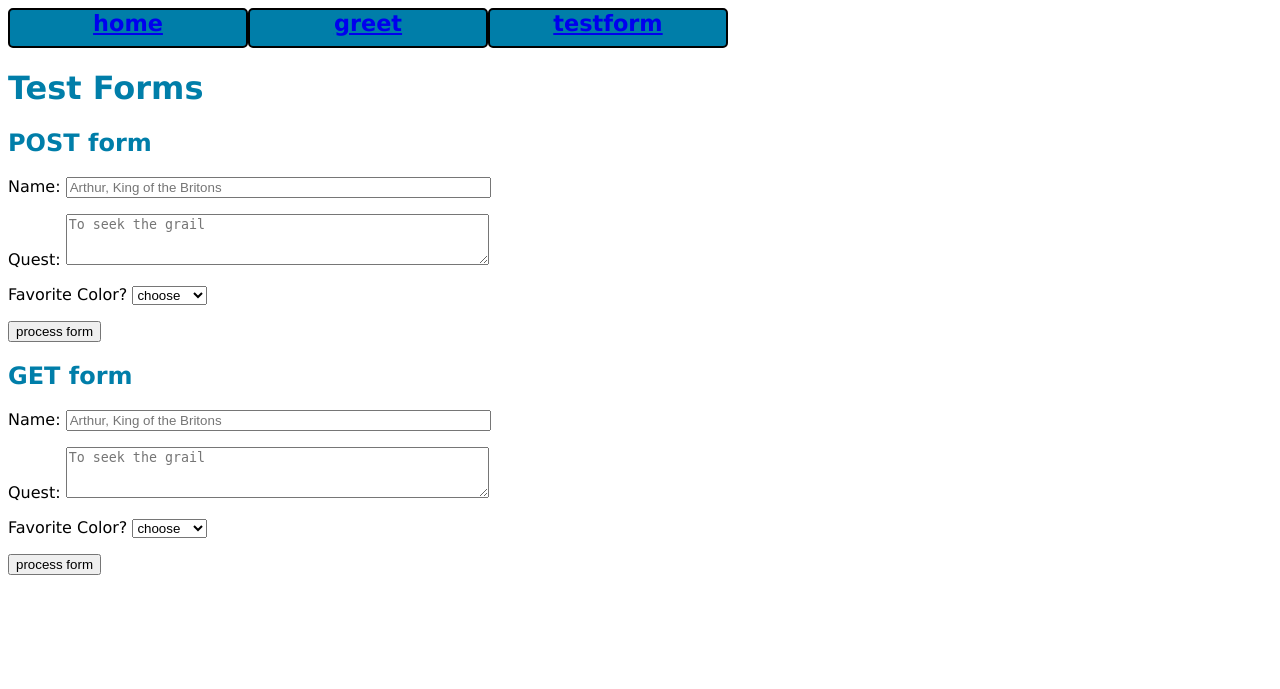
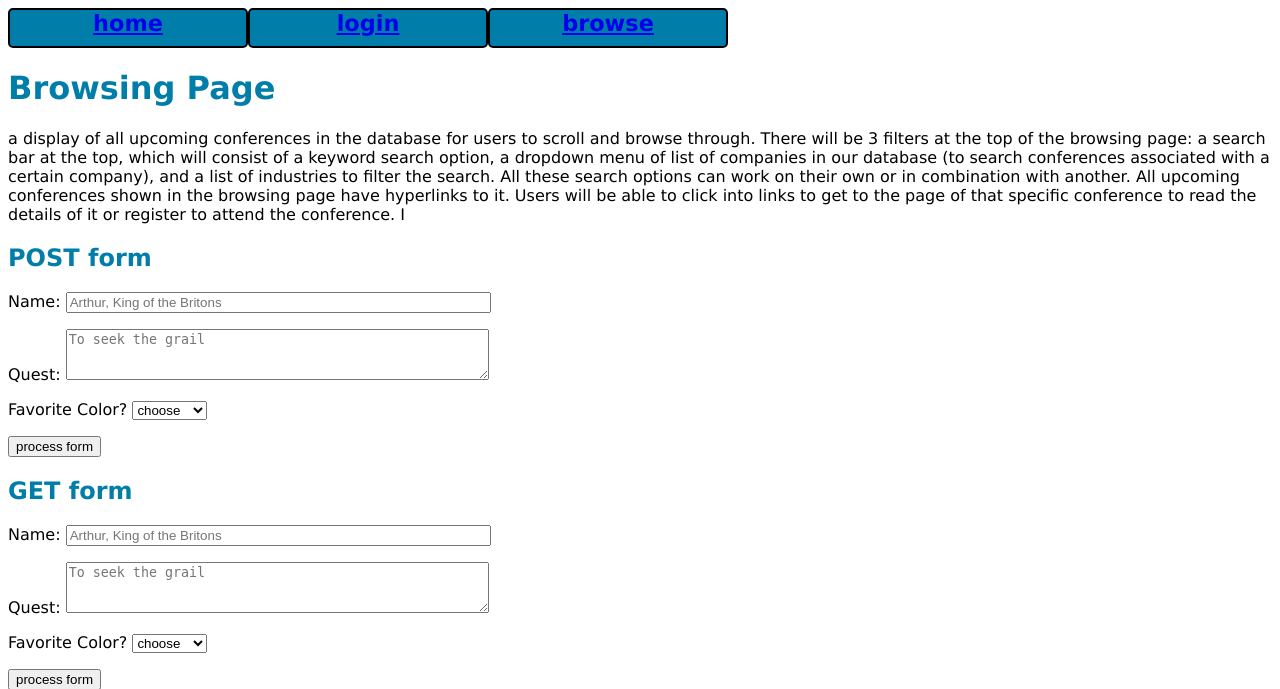
Before and after one commit to fangzhongfionaxu/ConStruct_cs304, a Flask app: page /browse/ in a window 1280 px wide. Shown: the top 689 px of the page. Run offline with Flask 3, Linux system fonts and the light colour scheme; parts of the project's set-up code (start-up, migrations or seed data) failed here and were passed over.

Commit message:
check if push pull merge works

```diff
--- a/app.py
+++ b/app.py
@@ -8,7 +8,7 @@ app = Flask(__name__)
 
 import cs304dbi as dbi
 # import cs304dbi_sqlite3 as dbi
-
+import construct as c
 import secrets
 
 app.secret_key = 'your secret here'
@@ -17,7 +17,7 @@ app.secret_key = secrets.token_hex()
 
 # This gets us better error messages for certain common request errors
 app.config['TRAP_BAD_REQUEST_ERRORS'] = True
-import construct.py as c
+
 
 @app.route('/') #home
 def home():
@@ -29,6 +29,12 @@ def home():
 
 @app.route('/browse/') #home
 def browse():
+
+    return render_template('browse_lookup.html',
+                           page_title='Browsing Page')
+
+@app.route('/login/') #home
+def login():
 
     return render_template('browse_lookup.html',
                            page_title='Browsing Page')
@@ -84,7 +90,7 @@ if __name__ == '__main__':
     else:
         port = os.getuid()
     # set this local variable to 'wmdb' or your personal or team db
-    db_to_use = 'ac135_db'
+    db_to_use = 'fx100_db'
     print(f'will connect to {db_to_use}')
     dbi.conf(db_to_use)
     app.debug = True
--- a/templates/base.html
+++ b/templates/base.html
@@ -24,9 +24,10 @@
 {% block nav %}
 <nav>
   <ul>
-    <li><a href="{{url_for('index')}}">home</a></li>
-    <li><a href="{{url_for('greet')}}">greet</a></li>
-    <li><a href="{{url_for('testform')}}">testform</a></li>
+    <li><a href="{{url_for('home')}}">home</a></li>
+    <li><a href="{{url_for('login')}}">login</a></li>
+    <li><a href="{{url_for('browse')}}">browse</a></li>
+
   </ul>
 </nav>
 {% endblock %}
--- a/templates/browse_lookup.html
+++ b/templates/browse_lookup.html
@@ -1,9 +1,14 @@
 {% extends "base.html" %}
+
+
 
 {% block main_content %}
 
-<h1>Test Forms</h1>
+<h1>Browsing Page</h1>
 
+<p>a display of all upcoming conferences in the database for users to scroll and browse through. There will be 3 filters at the top of the browsing page: a search bar at the top, which will consist of a keyword search option,  a dropdown menu of list of companies in our database (to search conferences associated with a certain company), and a list of industries to filter the search. All these search options can work on their own or in combination with another.
+    All upcoming conferences shown in the browsing page have hyperlinks to it. Users will be able to click into links to get to the page of that specific conference to read the details of it or register to attend the conference. I
+</p>
 <!-- two forms, both sending data to the same back-end route -->
 
 <h2>POST form</h2>
```
Also changed, not shown: construct.py (+14 -0 lines).
